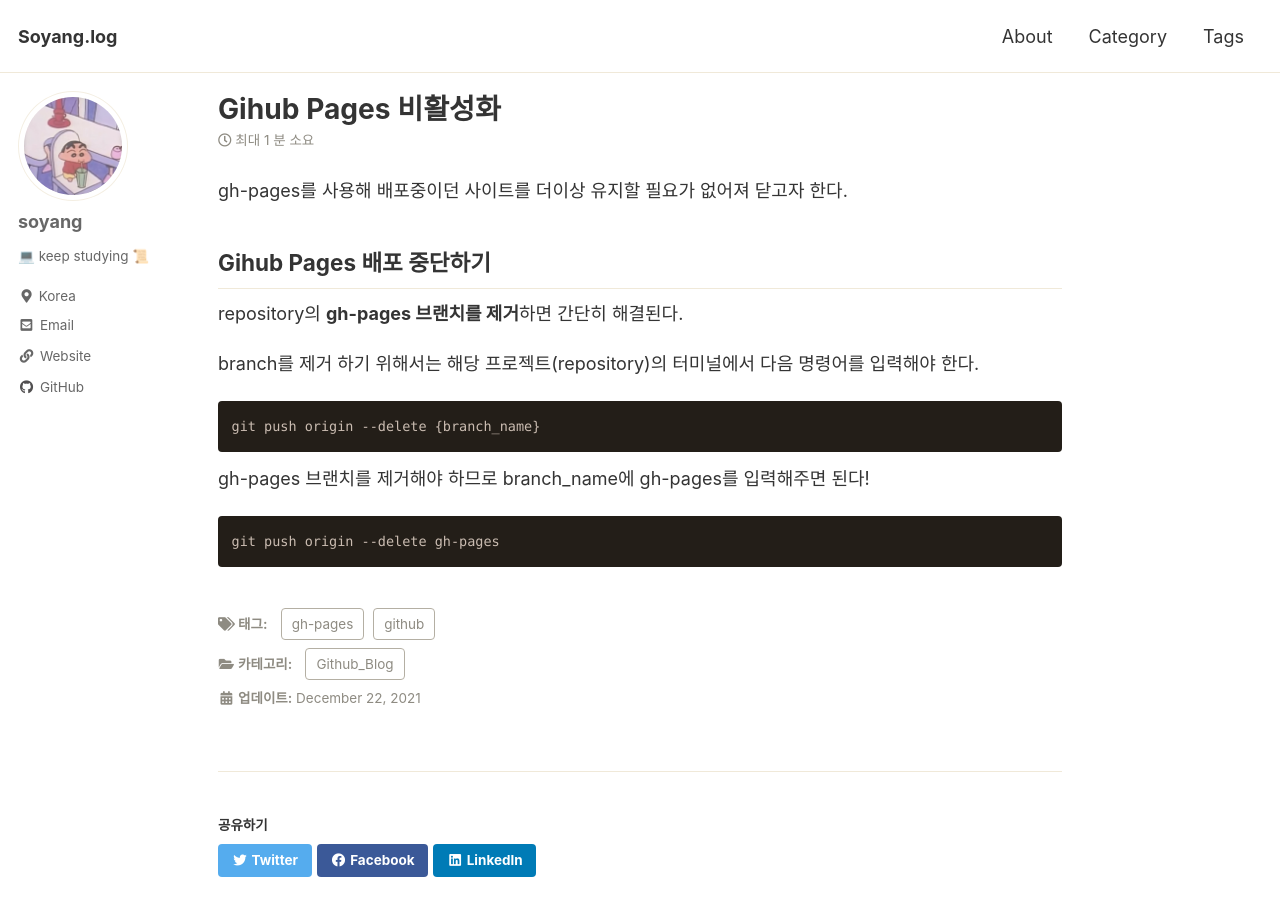
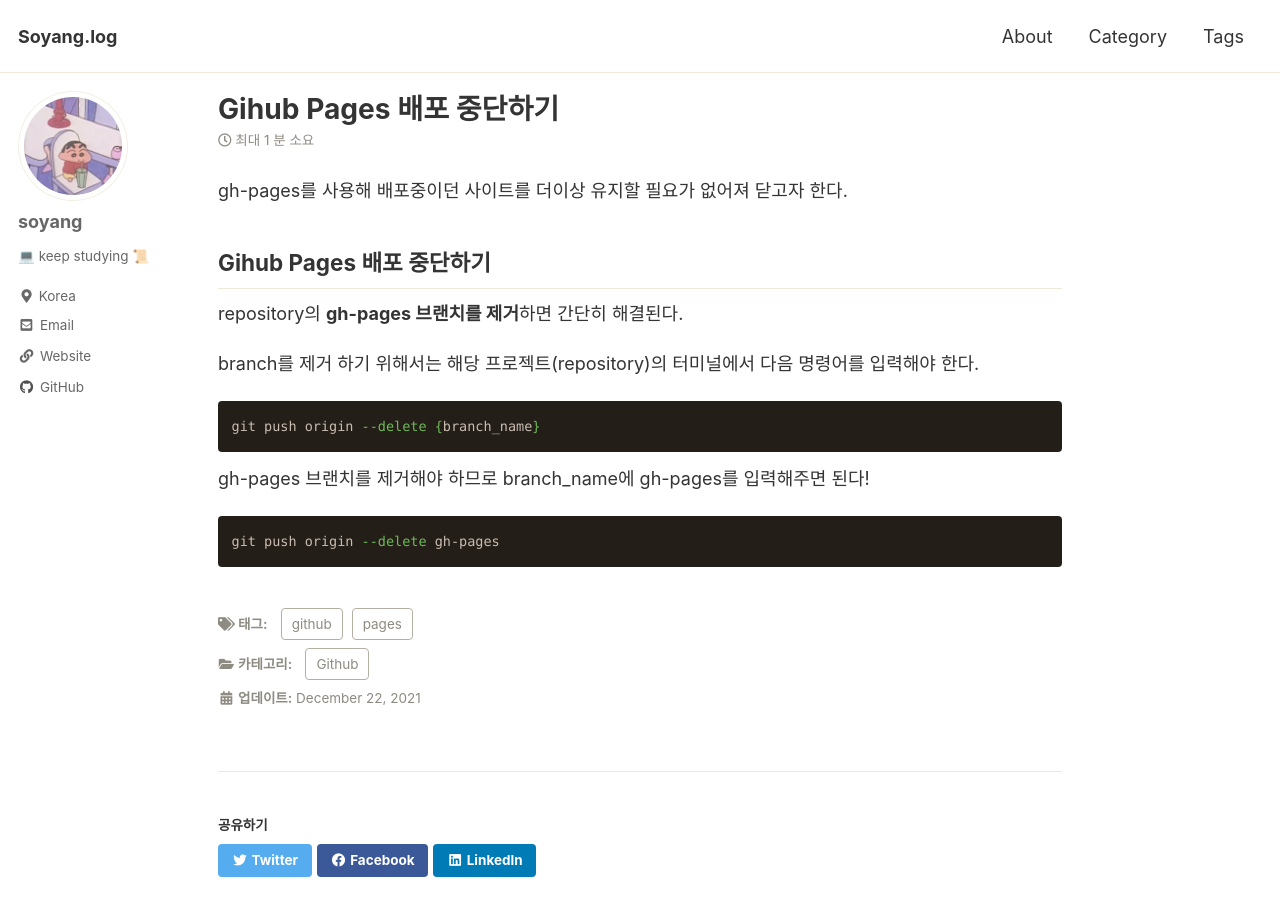
Before and after one commit to kimsoyeong/kimsoyeong-github.io, a Jekyll site: the page built from _posts/Github/2021-12-22-gh-pages-remove.md, in a window 1280 px wide and 900 px high. Built offline with Jekyll 4.4.1, drawn with Linux system fonts in a browser that asks for light colours; cached includes are drawn as plain includes.

Commit message:
category: create Github

````diff
--- a/_posts/Github_Blog/2021-12-22-gh-pages-remove.md
+++ b/_posts/Github/2021-12-22-gh-pages-remove.md
@@ -1,9 +1,9 @@
 ---
-title: "Gihub Pages 비활성화"
+title: "Gihub Pages 배포 중단하기"
 categories:
-    - Github_Blog
+    - Github
 tags:
-    - gh-pages
+    - pages
     - github
 ---
 
@@ -15,12 +15,12 @@
 
 branch를 제거 하기 위해서는 해당 프로젝트(repository)의 터미널에서 다음 명령어를 입력해야 한다.
 
-```
+```shell
 git push origin --delete {branch_name}
 ```
 
 gh-pages 브랜치를 제거해야 하므로 branch_name에 gh-pages를 입력해주면 된다!
 
-```
+```shell
 git push origin --delete gh-pages
 ```
````
